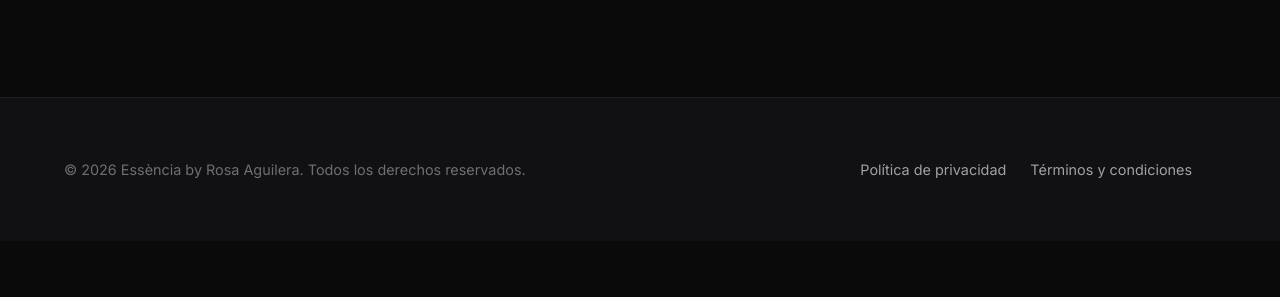
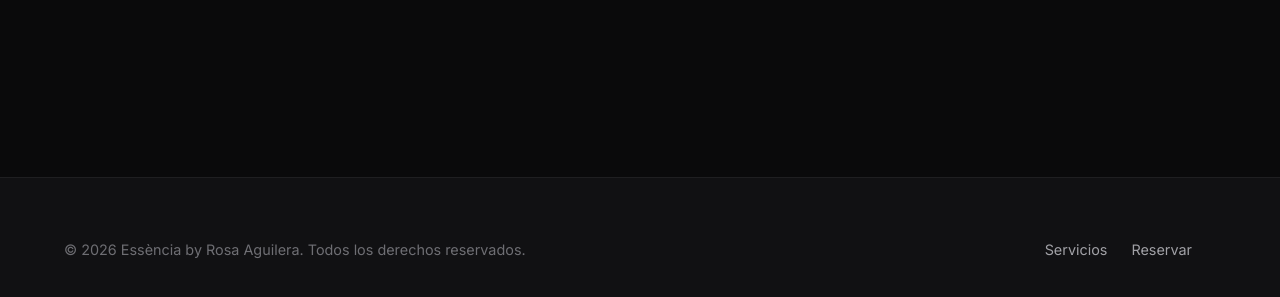
Before and after one commit to Rober-prog/Essencia, a website: page index.html in a window 1280 px wide. Shown: the part 4114-4411 px from the top of the page. Before the commit the page ends 4355 px from the top, so only its background shows below. Drawn offline with nearby package versions, Linux system fonts and the light colour scheme; some icons are missing.

Commit message:
fix: standardize footer across all pages with consistent links

```diff
--- a/index.html
+++ b/index.html
@@ -252,15 +252,15 @@
   </section>
 
   <!-- Footer -->
-  <footer class="site-footer">
+  <footer class="site-footer" style="margin-top: 80px;">
     <div class="container">
       <div class="footer-inner">
         <div>
           <p>© 2026 Essència by Rosa Aguilera. Todos los derechos reservados.</p>
         </div>
         <div class="footer-actions">
-          <a href="#">Política de privacidad</a>
-          <a href="#">Términos y condiciones</a>
+          <a href="services.html">Servicios</a>
+          <a href="reservar.html">Reservar</a>
           <a href="https://www.instagram.com/essencia_salonbio/" target="_blank" rel="noopener" title="Instagram"><i data-lucide="instagram"></i></a>
         </div>
       </div>
```
